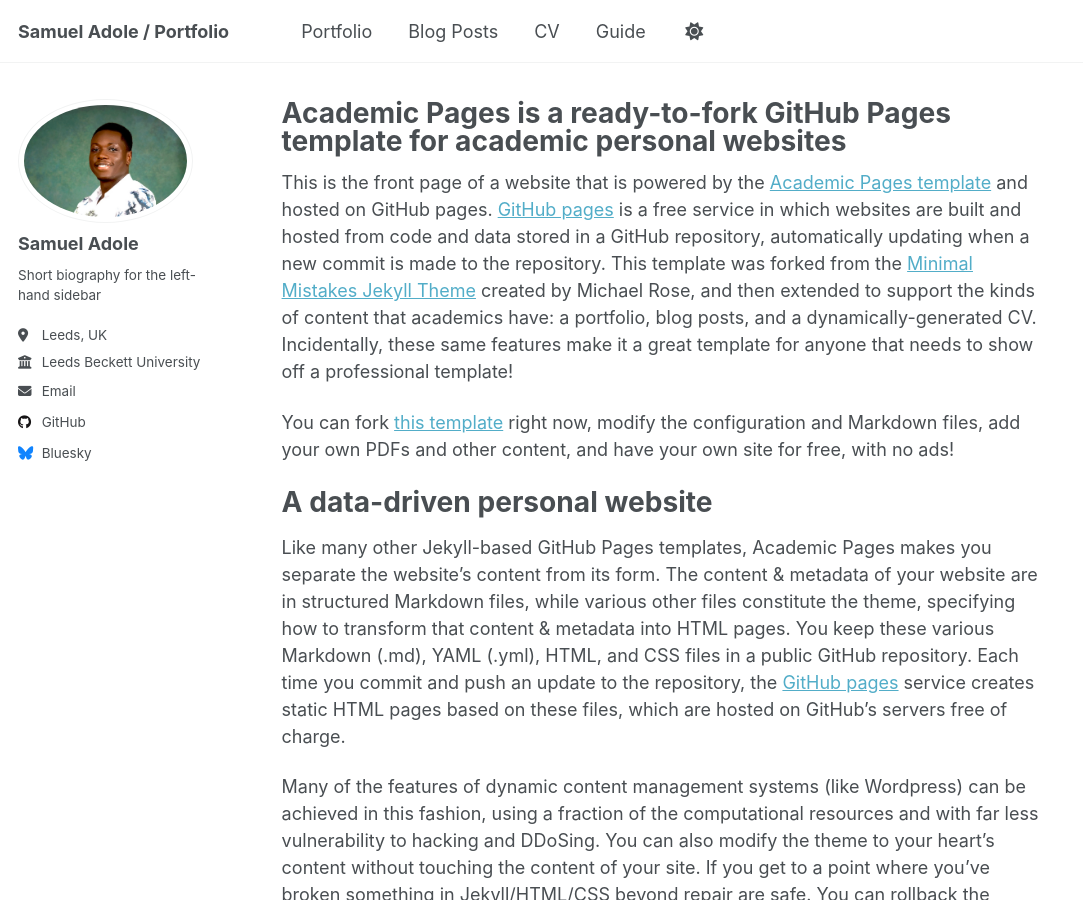
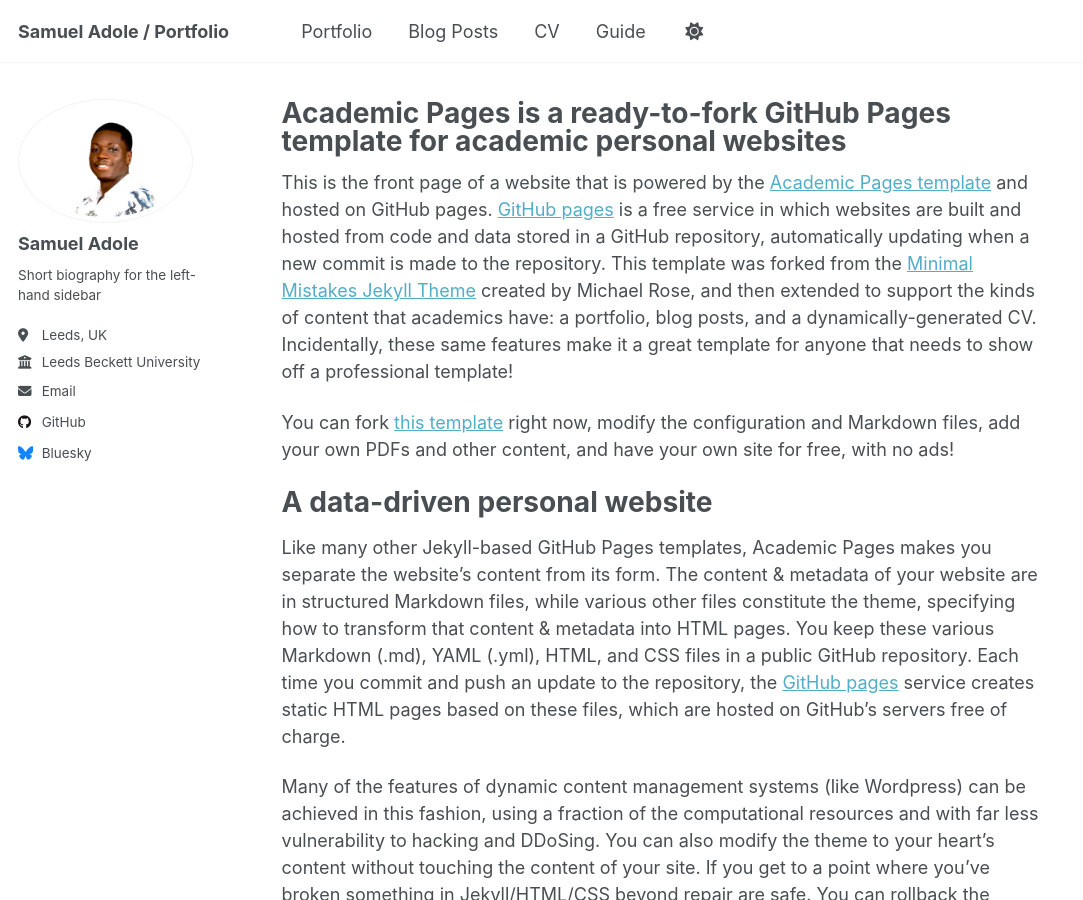
Before and after one commit to samueladole/samueladole.github.io, a Jekyll site: the page built from _pages/about.md, in a window 1280 px wide and 900 px high. Shown: the whole window, without its empty margins (0-1083 px from the left). Built offline with Jekyll 4.4.1, drawn with Linux system fonts in a browser that asks for light colours; a script that is not in the unit is left out.

Commit message:
Add fixed avatar image size to author profile

```diff
--- a/_includes/author-profile.html
+++ b/_includes/author-profile.html
@@ -8,9 +8,9 @@
 
   <div class="author__avatar">
     {% if author.avatar contains "://" %}
-    	<img src="{{ author.avatar }}" alt="{{ author.name }}"  fetchpriority="high" />
+    	<img src="{{ author.avatar }}" alt="{{ author.name }}"  fetchpriority="high"  width="25.4" height="25.4" />
     {% else %}
-    	<img src="{{ author.avatar | prepend: "/images/" | prepend: base_path }}" class="author__avatar" alt="{{ author.name }}"  fetchpriority="high" />
+    	<img src="{{ author.avatar | prepend: "/images/" | prepend: base_path }}" class="author__avatar" alt="{{ author.name }}"  fetchpriority="high"  width="25.4" height="25.4" />
     {% endif %}
   </div>
 
```
Also changed, not shown: images/profile.png, 1 other file.
